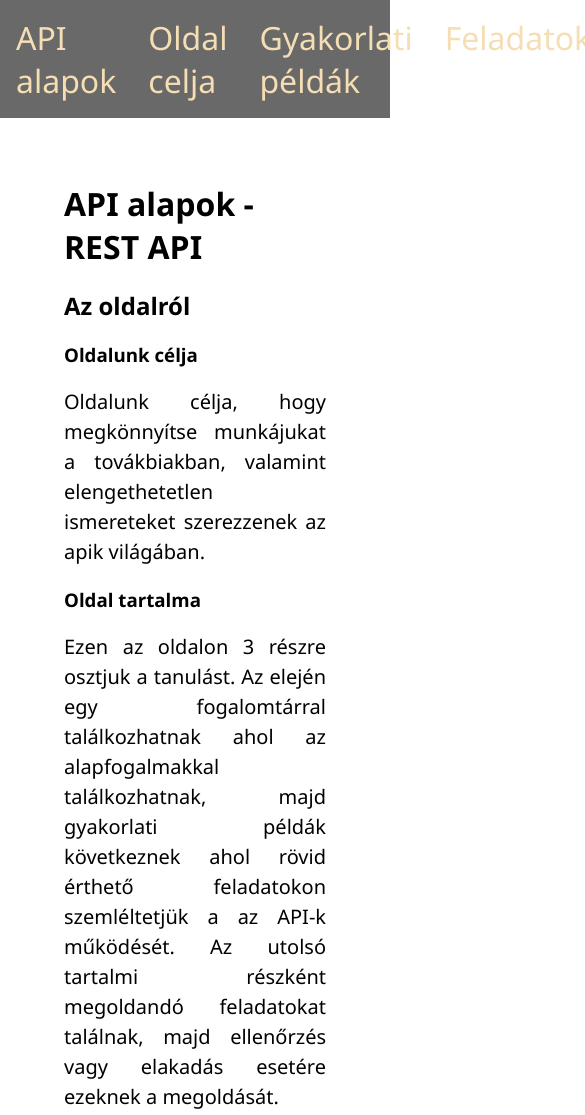
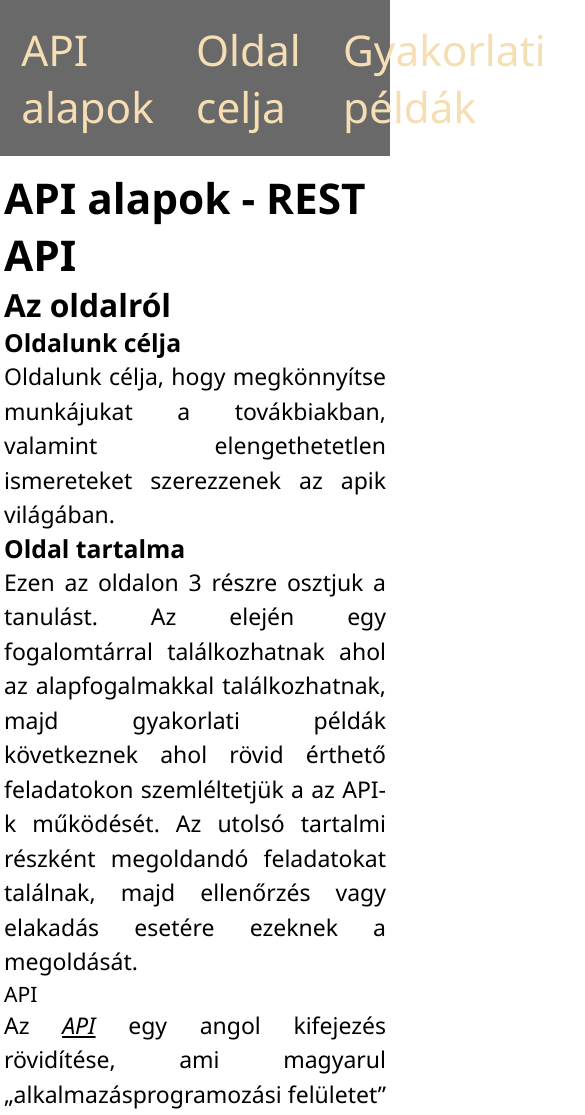
Before and after one commit to cerberus2477/learn-rest, a plain HTML site: page index.html in a window 390 px wide. Shown: the top 1115 px of the page, 585 px wide, since content can reach past the window. Drawn offline with Linux system fonts and the light colour scheme; no server answers.

Commit message:
css done mostly

```diff
--- a/style.css
+++ b/style.css
@@ -2,13 +2,13 @@
     box-sizing: border-box;
     text-decoration: none;
     font-family: 'Segoe UI', Tahoma, Geneva, Verdana, sans-serif;
-
+    margin: 0;
+    padding: 0;
 }
 
 html,
 body {
-    padding: 0;
-    margin: 0;
+    font-size: 1.15rem;
 }
 
 p{
@@ -18,6 +18,9 @@ p{
 }
 
 nav{
+    position: fixed;
+    top: 0;
+    width: 100%;
     display: flex;
     background-color: dimgray;
     flex-flow: row;
@@ -30,7 +33,7 @@ nav{
 }
 
 main{
-    margin: 4em;
+    margin: 6em 20%;
 }
 
 table {
@@ -50,3 +53,21 @@ dfn{
     cursor: pointer;
     text-decoration: underline;
 }
+
+a{
+    color: inherit  ;
+}
+
+footer{
+    background-color: rgb(54, 54, 54);
+    color: wheat;
+    margin: 0;
+    padding: 10px;
+}
+
+
+@media only screen and (max-width: 800px){
+    main{
+        margin: 8em 4px;
+    }
+}
```
Also changed, not shown: index.html (+1 -1 lines).
